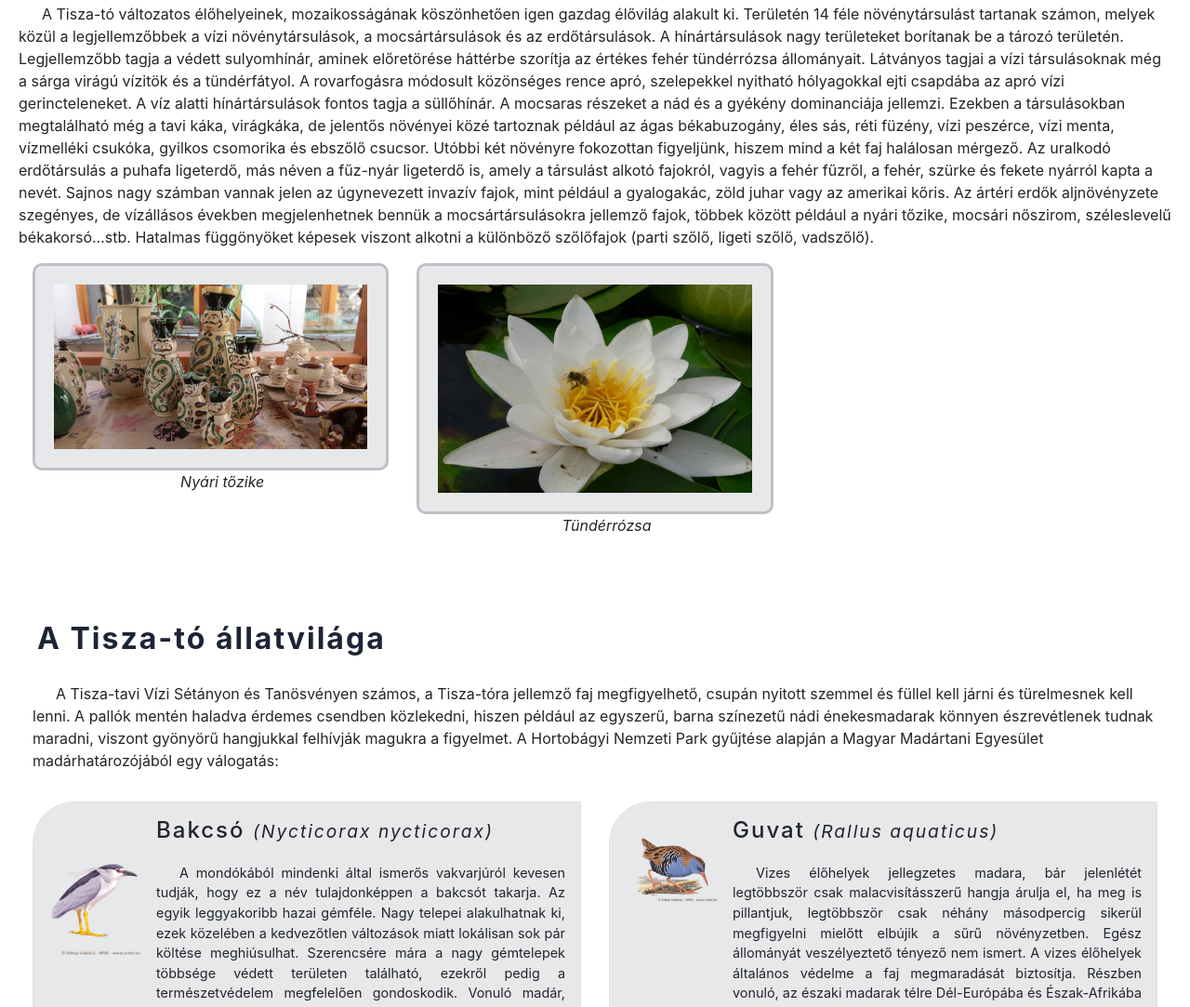
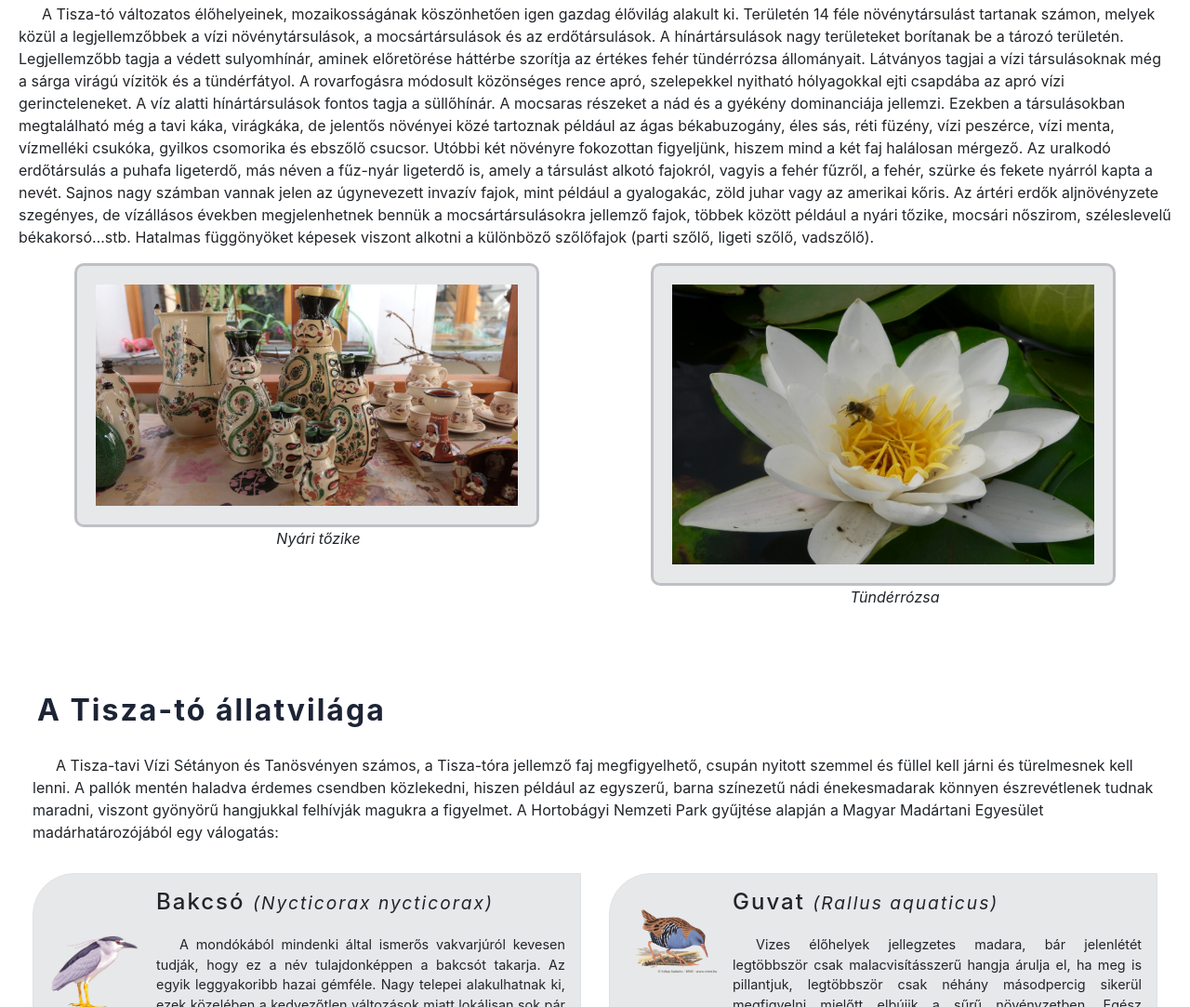
Before and after one commit to Kolesz298/tiszato, a plain HTML site: page index.html in a window 1280 px wide. Shown: the part 1932-3015 px from the top of the page at 93% size. Drawn offline with Linux system fonts and the light colour scheme; files whose address does not match are found by name.

Commit message:
fix photo

```diff
--- a/index.html
+++ b/index.html
@@ -193,11 +193,11 @@
         szegényes, de vízállásos években megjelenhetnek bennük a mocsártársulásokra jellemző fajok, többek között
         például a nyári tőzike, mocsári nőszirom, széleslevelű békakorsó…stb. Hatalmas függönyöket képesek viszont
         alkotni a különböző szőlőfajok (parti szőlő, ligeti szőlő, vadszőlő).</p>
-      <div class="novenykep col-md-4">
+      <div class="novenykep col-md-6">
         <img src="fazekas.jpg" alt="Nyári tőzike" title="Nyári tőzike">
         <p class="text-center">Nyári tőzike</p>
       </div>
-      <div class="novenykep col-md-4">
+      <div class="novenykep col-md-6">
         <img src="tunderrozsa.jpg" alt="Fehér tündérrózsa" title="Fehér tündérrózsa">
         <p class="text-center">Tündérrózsa</p>
       </div>
```
